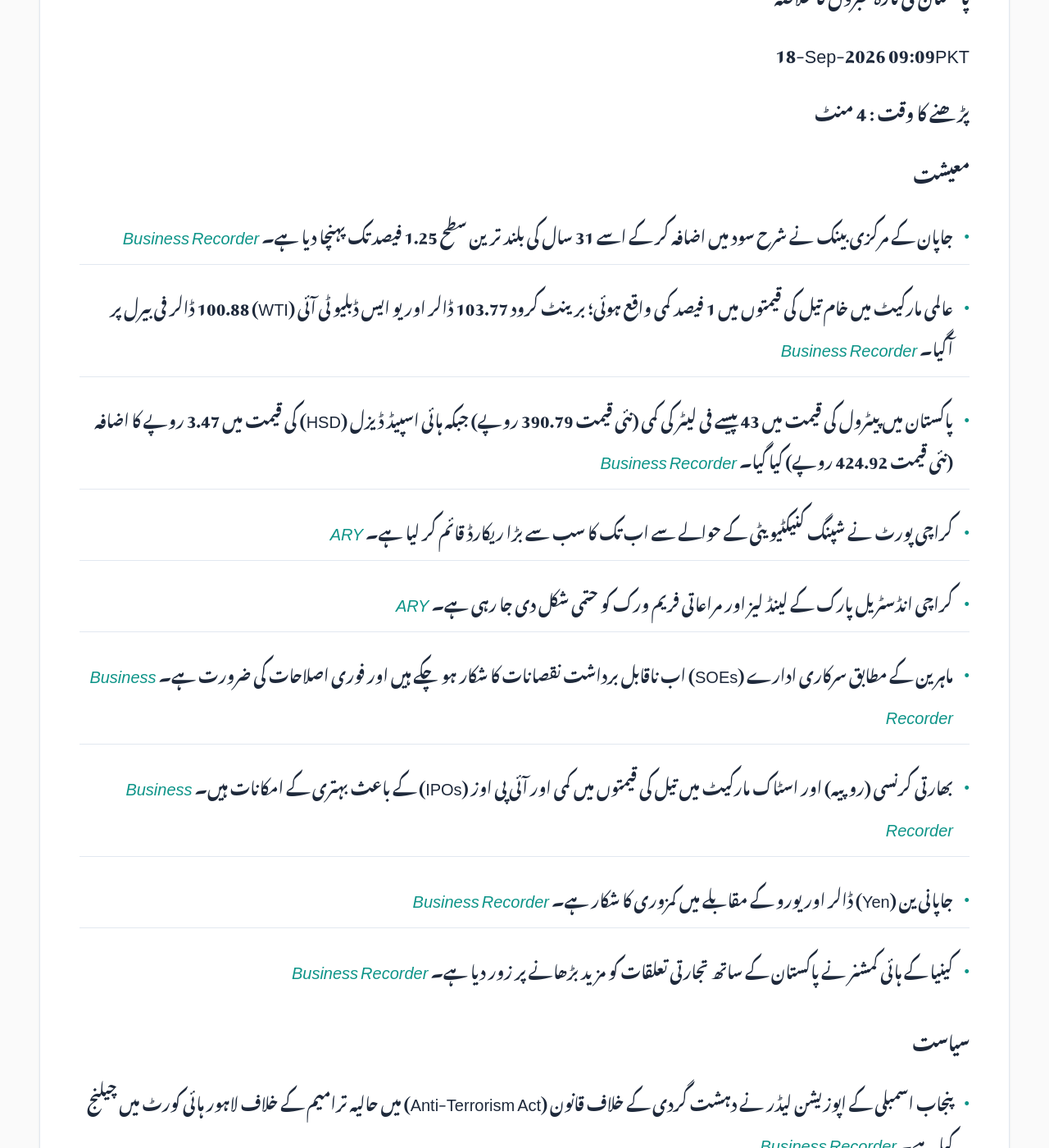
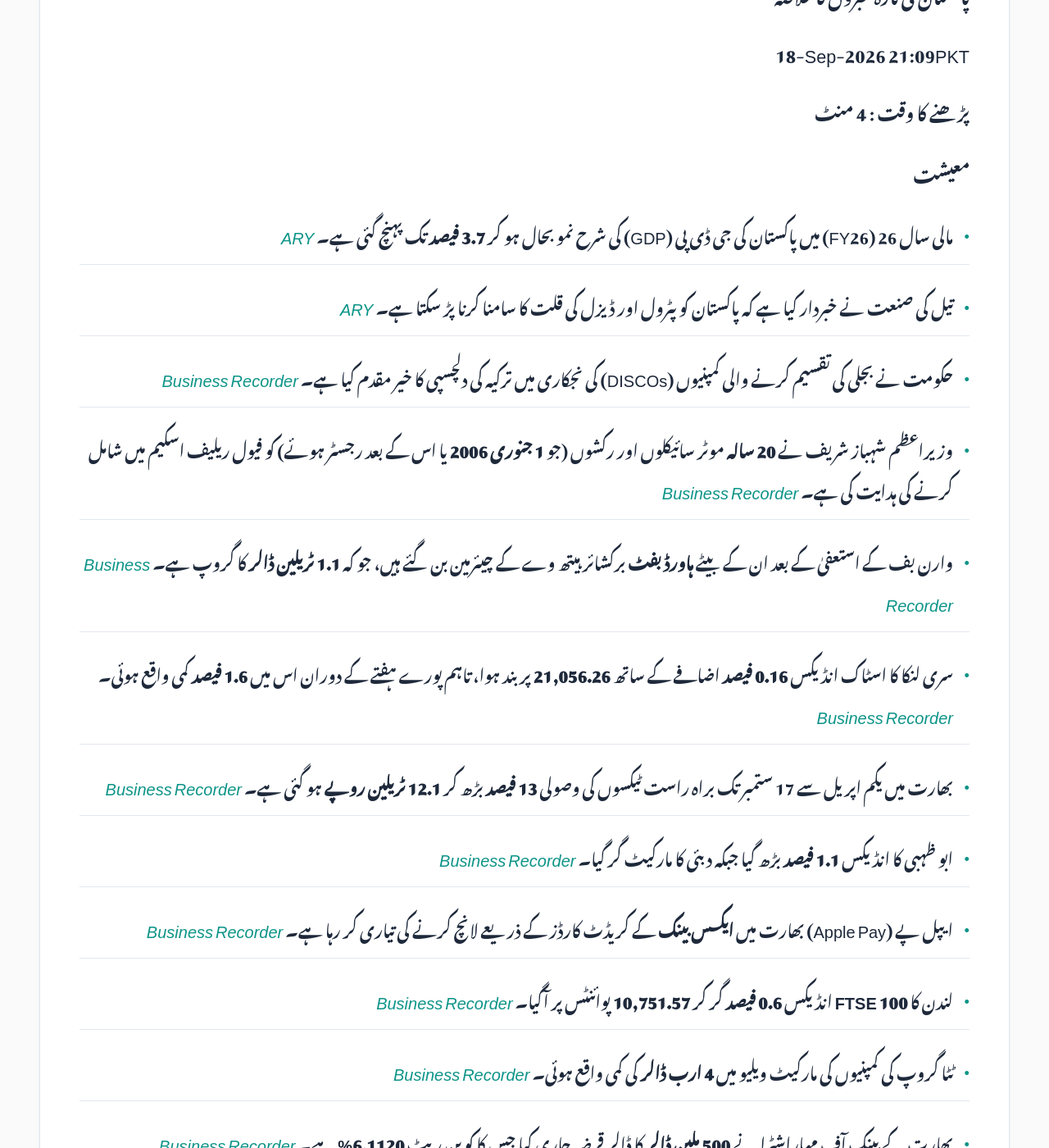
Before and after one commit to zsubzwary/news, a Jekyll site: the page built from ur/index.md, in a window 1280 px wide and 1400 px high, scrolled down 354 px. Shown: the whole window at 82% size. Built offline with Jekyll 4.4.1, drawn with Linux system fonts in a browser that asks for light colours; some web fonts are replaced; comment, search, counter and statistics services are not loaded; some of the changed text lies outside the part shown.

Commit message:
DateTime; 2026-09-18T16:09:52.154Z

```diff
--- a/ur/index.md
+++ b/ur/index.md
@@ -7,42 +7,48 @@ rtl: true
 
 پاکستان کی تازہ خبروں کا خلاصہ
 
- &lrm; 18-Sep-2026 09:09PKT
+ &lrm; 18-Sep-2026 21:09PKT
 
 پڑھنے کا وقت : 4 منٹ
 
 ### معیشت
-- جاپان کے مرکزی بینک نے شرح سود میں اضافہ کر کے اسے 31 سال کی بلند ترین سطح 1.25 فیصد تک پہنچا دیا ہے۔ *[Business Recorder](https://www.brecorder.com/news/40440100/boj-raises-interest-rates-to-31-year-high-in-widely-expected-move)*
-- عالمی مارکیٹ میں خام تیل کی قیمتوں میں 1 فیصد کمی واقع ہوئی؛ برینٹ کرود 103.77 ڈالر اور یو ایس ڈبلیو ٹی آئی (WTI) 100.88 ڈالر فی بیرل پر آگیا۔ *[Business Recorder](https://www.brecorder.com/news/40440095/oil-prices-fall-1-on-hopes-of-limited-supply-disruptions)*
-- پاکستان میں پیٹرول کی قیمت میں 43 پیسے فی لیٹر کی کمی (نئی قیمت 390.79 روپے) جبکہ ہائی اسپیڈ ڈیزل (HSD) کی قیمت میں 3.47 روپے کا اضافہ (نئی قیمت 424.92 روپے) کیا گیا۔ *[Business Recorder](https://www.brecorder.com/news/40440079/petrol-price-cut-by-43-paise-hsds-up-by-rs347)*
-- کراچی پورٹ نے شپنگ کنیکٹیویٹی کے حوالے سے اب تک کا سب سے بڑا ریکارڈ قائم کر لیا ہے۔ *[ARY](https://arynews.tv/karachi-port-records-highest-ever-shipping-connectivity)*
-- کراچی انڈسٹریل پارک کے لینڈ لیز اور مراعاتی فریم ورک کو حتمی شکل دی جا رہی ہے۔ *[ARY](https://arynews.tv/karachi-industrial-parks-land-lease-and-incentive-framework-nears-finalization)*
-- ماہرین کے مطابق سرکاری ادارے (SOEs) اب ناقابل برداشت نقصانات کا شکار ہو چکے ہیں اور فوری اصلاحات کی ضرورت ہے۔ *[Business Recorder](https://www.brecorder.com/news/40440075/soes-have-become-nearly-unsustainable-mian-zahid)*
-- بھارتی کرنسی (روپیہ) اور اسٹاک مارکیٹ میں تیل کی قیمتوں میں کمی اور آئی پی اوز (IPOs) کے باعث بہتری کے امکانات ہیں۔ *[Business Recorder](https://www.brecorder.com/news/40440098/indian-rupee-may-find-breathing-room-on-ipo-linked-inflows-oil-retreat)*
-- جاپانی ین (Yen) ڈالر اور یورو کے مقابلے میں کمزوری کا شکار ہے۔ *[Business Recorder](https://www.brecorder.com/news/40440096/yen-weak-ahead-of-boj-decision-rate-hike-expected)*
-- کینیا کے ہائی کمشنر نے پاکستان کے ساتھ تجارتی تعلقات کو مزید بڑھانے پر زور دیا ہے۔ *[Business Recorder](https://www.brecorder.com/news/40440067/kenyan-hc-for-enhancing-trade-with-pakistan)*
+- مالی سال 26 (FY26) میں پاکستان کی جی ڈی پی (GDP) کی شرح نمو بحال ہو کر **3.7 فیصد** تک پہنچ گئی ہے۔ *[ARY](https://arynews.tv/pakistans-gdp-growth-recovered-to-3point7-percent-in-fy26-says-finance-minister-aurangzeb)*
+- تیل کی صنعت نے خبردار کیا ہے کہ پاکستان کو پٹرول اور ڈیزل کی قلت کا سامنا کرنا پڑ سکتا ہے۔ *[ARY](https://arynews.tv/pakistan-may-face-petrol-and-diesel-shortages-oil-industry-warns)*
+- حکومت نے بجلی کی تقسیم کرنے والی کمپنیوں (DISCOs) کی نجکاری میں ترکیہ کی دلچسپی کا خیر مقدم کیا ہے۔ *[Business Recorder](https://www.brecorder.com/news/40440167/pakistan-welcomes-turkish-interest-in-disco-privatisation)*
+- وزیراعظم شہباز شریف نے **20 سالہ** موٹر سائیکلوں اور رکشوں (جو **1 جنوری 2006** یا اس کے بعد رجسٹر ہوئے) کو فیول ریلیف اسکیم میں شامل کرنے کی ہدایت کی ہے۔ *[Business Recorder](https://www.brecorder.com/news/40440159/pm-directs-inclusion-of-20-year-old-motorcycles-rickshaws-in-fuel-relief-scheme)*
+- وارن بف کے استعفیٰ کے بعد ان کے بیٹے **ہاورڈ بفٹ** برکشائر ہیتھ وے کے چیئرمین بن گئے ہیں، جو کہ **1.1 ٹریلین ڈالر** کا گروپ ہے۔ *[Business Recorder](https://www.brecorder.com/news/40440163/warren-buffett-steps-down-as-berkshire-chairman-son-howard-succeeds)*
+- سری لنکا کا اسٹاک انڈیکس **0.16 فیصد** اضافے کے ساتھ **21,056.26** پر بند ہوا، تاہم پورے ہفتے کے دوران اس میں **1.6 فیصد** کمی واقع ہوئی۔ *[Business Recorder](https://www.brecorder.com/news/40440160/sri-lankan-shares-end-four-day-slide-but-log-worst-week-in-over-two-months)*
+- بھارت میں یکم اپریل سے 17 ستمبر تک براہ راست ٹیکسوں کی وصولی **13 فیصد** بڑھ کر **12.1 ٹریلین روپے** ہو گئی ہے۔ *[Business Recorder](https://www.brecorder.com/news/40440158/indias-net-direct-tax-collections-rise-13-from-april-1-sept-17)*
+- ابو ظہبی کا انڈیکس **1.1 فیصد** بڑھ گیا جبکہ دبئی کا مارکیٹ گر گیا۔ *[Business Recorder](https://www.brecorder.com/news/40440156/abu-dhabi-gains-on-ihc-rally-dubai-falls)*
+- ایپل پے (Apple Pay) بھارت میں **ایکسس بینک** کے کریڈٹ کارڈز کے ذریعے لانچ کرنے کی تیاری کر رہا ہے۔ *[Business Recorder](https://www.brecorder.com/news/40440154/apple-pay-eyes-india-rollout-with-axis-bank-sources-say)*
+- لندن کا **FTSE 100** انڈیکس **0.6 فیصد** گر کر **10,751.57** پوائنٹس پر آگیا۔ *[Business Recorder](https://www.brecorder.com/news/40440152/londons-ftse-100-retreats-as-banks-energy-weigh-but-eyes-weekly-rise)*
+- ٹٹا گروپ کی کمپنیوں کی مارکیٹ ویلیو میں **4 ارب ڈالر** کی کمی واقع ہوئی۔ *[Business Recorder](https://www.brecorder.com/news/40440151/tata-group-firms-shed-4-billion-in-market-value-amid-holding-company-rift)*
+- بھارت کے بینک آف مہاراشٹرا نے **500 ملین ڈالر** کا ڈالر قرضہ جاری کیا جس کا کوپن ریٹ **6.1120%** ہے۔ *[Business Recorder](https://www.brecorder.com/news/40440147/bank-of-maharashtra-raises-500-million-in-debut-dollar-debt-tightens-pricing)*
+
+### سائنس اور ٹیکنالوجی
+- یوکے (UK) میں ایئر ٹریفک کنٹرول کے نظام میں تعطل کا سبب سافٹ ویئر کی خرابی قرار دی گئی ہے۔ *[ARY](https://arynews.tv/uk-air-traffic-control-outage-caused-by-software-defect)*
+- اسٹیم (Steam) پر نیا گیم 'Blackwood' لانچ کیا گیا ہے۔ *[ARY](https://arynews.tv/new-steam-hit-blackwood-allows-you-to-be-john-wick)*
 
 ### سیاست
-- پنجاب اسمبلی کے اپوزیشن لیڈر نے دہشت گردی کے خلاف قانون (Anti-Terrorism Act) میں حالیہ ترامیم کے خلاف لاہور ہائی کورٹ میں چیلنج کیا ہے۔ *[Business Recorder](https://www.brecorder.com/news/40440070/punjab-opposition-leader-challenges-anti-terror-amendments)*
-- وزیر اطلاعات ازما بخاری نے وزیر اعلیٰ پنجاب مریم نواز کی ادائیگی کے حوالے سے ہونے والی بحث کو محض پروپیگنڈا قرار دیا ہے۔ *[Business Recorder](https://www.brecorder.com/news/40440078/cheque-clearing-date-unnecessary-propaganda-being-spread-azma)*
-- تحریک تحفظِ آئین پاکستان (TTAP) نے پی ٹی آئی رہنما اعجاز ستی کی پولیس हिरासत میں موت پر عدالتی تحقیقات کا مطالبہ کیا ہے۔ *[Business Recorder](https://www.brecorder.com/news/40440077/ttap-seeks-judicial-probe-into-ijaz-sattis-death)*
-- سینیٹ کی قانون و انصاف کمیٹی نے پاکستان کے قانون و انصاف کمیشن (LJCP) کی سفارشات پر عمل درآمد میں تاخیر پر تشویش کا اظہار کیا ہے۔ *[Business Recorder](https://www.brecorder.com/news/40440074/ljcp-recommendations-senate-body-concerned-at-delay-in-implementation)*
+- وزیراعظم شہباز شریف نے کفایت شعاری کی مہم کے تحت اقوام متحدہ (UNGA) کے وفد کے سائز میں کمی کر دی ہے۔ *[ARY](https://arynews.tv/pm-sharif-scales-back-unga-delegation-in-austerity-drive)*
+- پی ٹی آئی کے اسلام آباد مارچ کے لیے سرکاری وسائل کے استعمال پر پابندی لگا دی گئی ہے۔ *[ARY](https://arynews.tv/use-of-official-resources-for-pti-islamabad-march-banned)*
+- فیصل کریم کنڈی کا کہنا ہے کہ اسلام آباد مارچ سے پی ٹی آئی کے بانی رہا نہیں ہو سکے گا۔ *[ARY](https://arynews.tv/islamabad-march-wont-free-pti-founder-says-faisal-karim-kundi)*
+- پی ٹی آئی کے قانون ساز پٹرول کی قیمتوں میں اضافے کے خلاف احتجاج کے لیے گدھا گاڑی پر سندھ اسمبلی پہنچے۔ *[ARY](https://arynews.tv/pti-lawmakers-reach-sindh-assembly-on-donkey-cart-to-protest-petrol-price-hike)*
+- وزیر داخلہ محسن نقوی کا کہنا ہے کہ اسلام آباد ہائی کورٹ کے حکم کے بعد وفاقی دارالحکومت میں کسی بھی قسم کے احتجاج کی اجازت نہیں دی جائے گی۔ *[Business Recorder](https://www.brecorder.com/news/40440165/govt-to-stop-anyone-marching-on-islamabad-in-every-possible-way-naqvi)*
+
+### قومی
+- کوہستان اسکینڈل میں **117 ملین روپے** کے ایک اور پلیا بارگن (Plea Bargain) کی منظوری دے دی گئی۔ *[ARY](https://arynews.tv/another-plea-bargain-of-rs-117-million-in-kohistan-scandal-approved)*
 
 ### بین الاقوامی
-- امریکہ نے سعودی عرب کو 24.3 بلین ڈالر مالیت کے ایف-35 لائٹننگ II لڑاکا طیارے فروخت کرنے کی منظوری دے دی ہے۔ *[Business Recorder](https://www.brecorder.com/news/40440102/us-clears-way-for-243-billion-fighter-jet-sale-to-saudi-arabia)*
-- جنوبی کوریا کے صدر نے اعلان کیا ہے کہ وہ مشرق وسطیٰ کے تنازع میں فوجی مداخلت نہیں کریں گے۔ *[Business Recorder](https://www.brecorder.com/news/40440101/south-koreas-lee-says-will-not-deploy-military-to-get-involved-in-middle-east-conflict)*
-- اقوام متحدہ (UN) میں اگلے ہفتے عالمی رہنماؤں کی اہم نشست ہونے والی ہے۔ *[ARY](https://arynews.tv/why-are-world-leaders-at-the-un-next-week-and-what-will-they-talk-about)*
+- نوبل فاؤنڈیشن نے انعامات کی رقم میں **9 فیصد** اضافہ کرتے ہوئے اسے **1.2 ملین ڈالر** (12 ملین سویڈش کرونہ) کرنے کا اعلان کیا ہے۔ *[Business Recorder](https://www.brecorder.com/news/40440164/nobel-foundation-raises-prize-money-for-each-award-to-12-million)*
+- یمن کے تنازع میں گزشتہ دو ہفتوں کے دوران **112,000** افراد بے گھر ہو گئے جبکہ تقریباً **3,000** افراد بحری راستے سے جibouti ہجرت کر گئے۔ *[Business Recorder](https://www.brecorder.com/news/40440155/yemen-conflict-displaces-112000-people-inside-country-thousands-flee-to-djibouti-un-migration-agency-says)*
 
-### قومی
-- وزیر اعلیٰ پنجاب نے ملتان میں الیکٹرک بس سروس کا افتتاح کیا۔ *[ARY](https://arynews.tv/cm-punjab-inaugurates-electric-bus-service-in-multan)*
-- لاہور ہائی کورٹ نے ڈسپنسر پر عائد 300,000 روپے کا جرمانہ بحال کر دیا ہے اور قرار دیا ہے کہ ڈسپنسر خود مختار طور پر ایلوپیتھک علاج نہیں کر سکتا۔ *[Business Recorder](https://www.brecorder.com/news/40440068/lhc-restores-rs300000-fine-on-dispenser)*
-
-### صحت
-- پنجاب میں پولیو کے خاتمے کی مہم کے تحت 13 منتخب اضلاع میں 10.64 ملین سے زائد بچوں کو ویکسین لگانے کا ہدف مقرر کیا گیا ہے۔ *[Business Recorder](https://www.brecorder.com/news/40440071/punjab-targets-1064m-children-in-anti-polio-drive)*
-- لاہور جنرل ہسپتال کے مطابق بچوں کو ہیپاٹائٹس سے بچانے کے لیے بروقت ویکسینیشن، صاف پانی اور محفوظ طبی آلات کا استعمال لازمی ہے۔ *[Business Recorder](https://www.brecorder.com/news/40440076/strongest-shields-against-hepatitis-among-children-described)*
-- امریکہ میں خواتین کے لیے ٹیسٹوسٹیرون تھراپی کے استعمال پر غور کیا جا رہا ہے۔ *[ARY](https://arynews.tv/us-examines-testosterone-therapy-for-women)*
+### کھیل
+- کرسٹینانو رونالڈو کو پرتگال کے نئے مینیجر جورج جیسس کے پہلے **25 کھلاڑیوں** کے اسکواڈ میں شامل کر لیا گیا ہے۔ *[Business Recorder](https://www.brecorder.com/news/40440162/ronaldo-included-in-jesus-first-portugal-squad)*
+- کایلیان ایمباپے نے نائیکی (Nike) کے ساتھ دو دہائیوں پرانا شراکت داری ختم کر کے سوئس برانڈ 'On' کے ساتھ معاہدہ کیا ہے۔ 'On' کے شیئرز میں **5 فیصد** اضافہ دیکھا گیا۔ *[Business Recorder](https://www.brecorder.com/news/40440161/mbappe-leaves-nike-signs-with-on-as-it-forays-into-soccer)*
+- جنوبی افریقہ کے فاسٹ بولر لنگی نگیدی زخمی ہونے کے باعث آسٹریلیا کے خلاف ون ڈے سیریز سے باہر ہو گئے۔ *[Business Recorder](https://www.brecorder.com/news/40440157/another-quick-bowler-out-of-south-africa-team-to-take-on-australia)*
+- عالمی نمبر ون ٹینس کھلاڑی ایلینا ریباکینا چوٹ کی وجہ سے بلی جے کنگ کپ فائنلز سے باہر ہو گئی ہیں۔ *[Business Recorder](https://www.brecorder.com/news/40440149/world-number-one-rybakina-to-miss-billie-jean-king-cup-finals-after-demanding-month)*
+- جاپان کے شہر ناگویا میں ایشین گیمز کا آغاز ہو رہا ہے۔ *[Business Recorder](https://www.brecorder.com/news/40440150/japan-yet-to-catch-asian-games-fever-as-nagoya-welcomes-athletes)*
 
 ### دیگر
-- نیو بیلنس (New Balance) نے ٹریڈ مارک کی خلاف ورزی کے الزام میں ڈیکاتھلون (Decathlon) کے خلاف مقدمہ دائر کر دیا ہے۔ *[ARY](https://arynews.tv/new-balance-sues-decathlon-for-trademark-infringement-over-shoe-logo)*
-- ٹیک ٹو (Take-Two) نے تصدیق کی ہے کہ جی ٹی اے 6 (GTA 6) کا آن لائن ورژن سنگل پلیئر ورژن کے ریلیز کے کافی عرصے بعد لانچ ہوگا۔ *[ARY](https://arynews.tv/gta-6-online-will-launch-well-after-single-player-release-take-two-confirms)*
-- NIPP اور UNFPA نے موسمیاتی تبدیلیوں کے خواتین اور لڑکیوں پر اثرات کے حوالے سے ایک گول میز نشست کا انعقاد کیا۔ *[Business Recorder](https://www.brecorder.com/news/40440069/nipp-unfpa-discuss-climate-change-impact-on-women)*
+- لندن میں شہزادی ڈائنا کے مشہور "ریوینج ڈریس" کی نمائش کی گئی۔ *[Business Recorder](https://www.brecorder.com/news/40440166/revenge-dress-shows-princess-dianas-lasting-appeal-amid-royal-family-war-of-words)*
```
